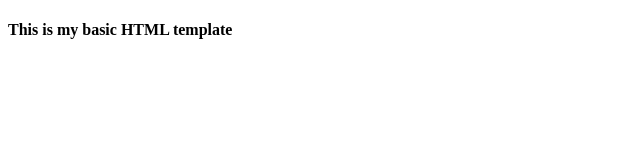
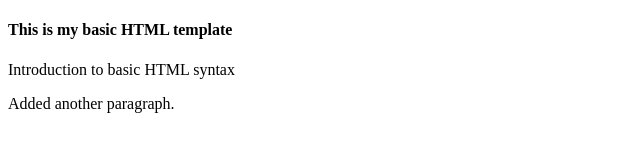
Before and after one commit to Wheeld2/TTA-HTML-CSS, a plain HTML site: page BasicHTML.html in a window 1280 px wide. Shown: the whole page, without its empty margins (0-640 px from the left). Drawn offline with Linux system fonts and the light colour scheme.

Commit message:
Added another paragraph.

```diff
--- a/BasicHTML.html
+++ b/BasicHTML.html
@@ -7,5 +7,7 @@
 
 	<body>
 		<h4>This is my basic HTML template</h4>
+		<p>Introduction to basic HTML syntax</p>
+		<p>Added another paragraph.</p>
 	</body>
 </html>
```
